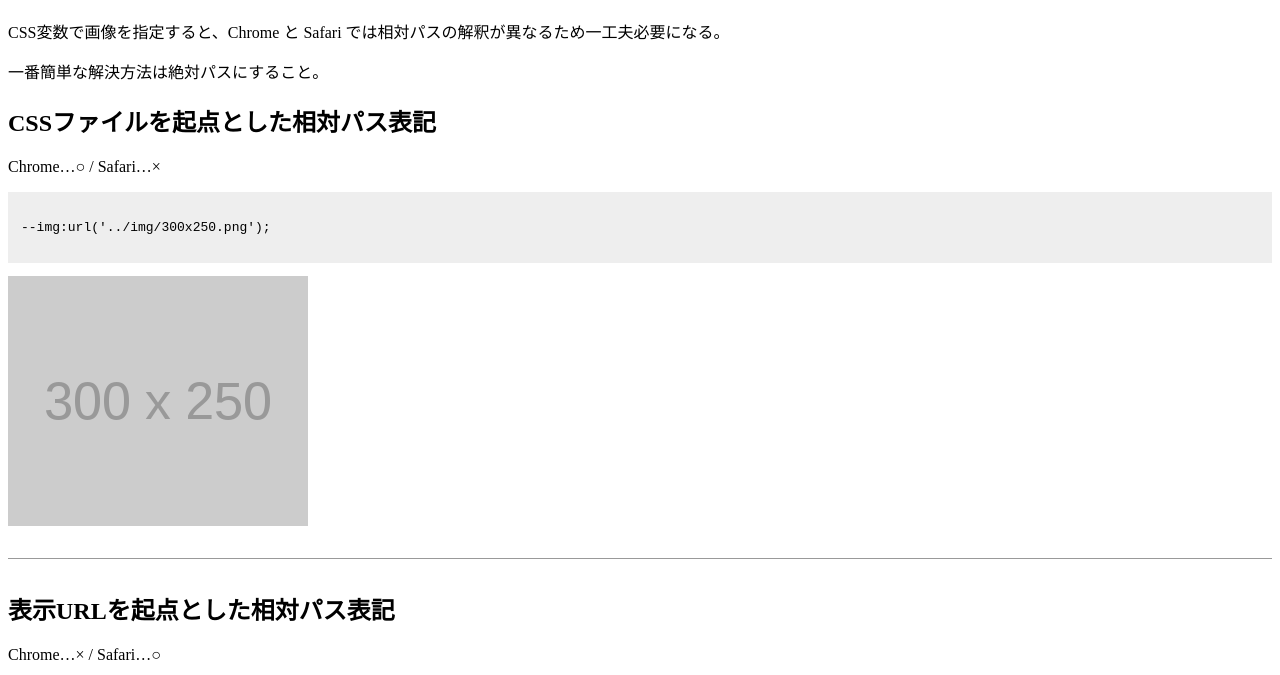
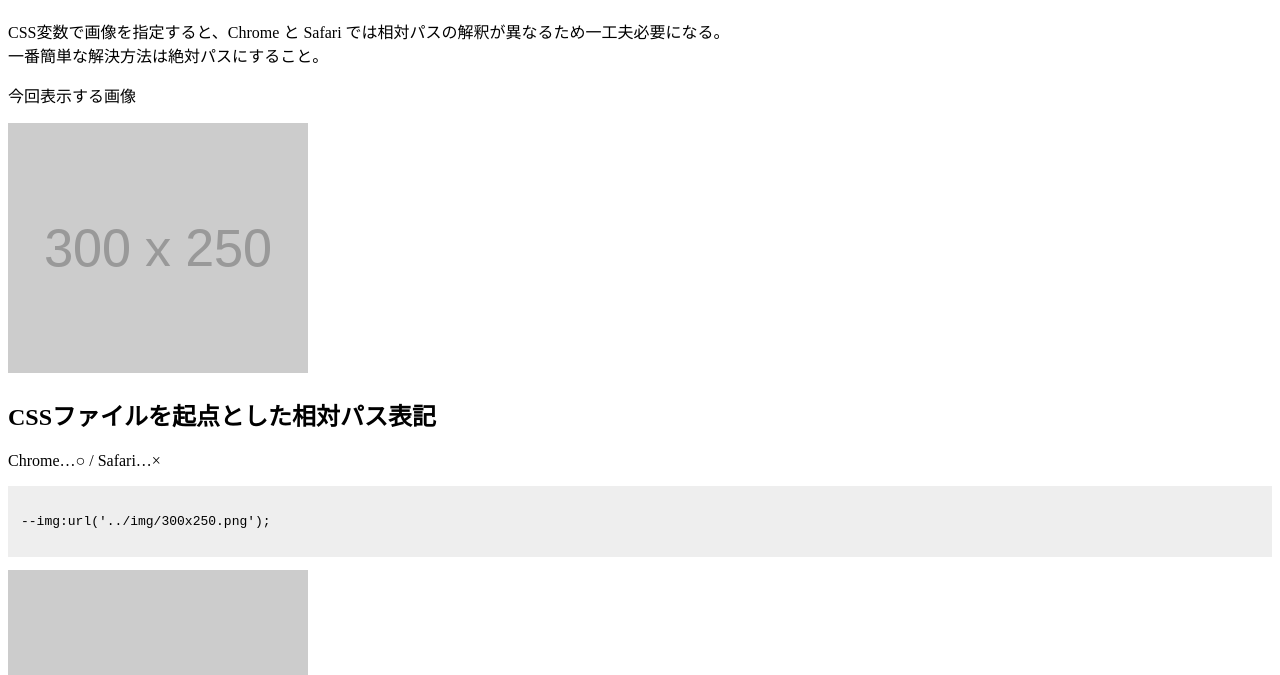
Before and after one commit to sygnas/cssvar-sample, a plain HTML site: page index.html in a window 1280 px wide. Shown: the part 70-745 px from the top of the page. Drawn offline with Linux system fonts and the light colour scheme; files whose address does not match are found by name.

Commit message:
feat: 画像サンプルを追加

```diff
--- a/index.html
+++ b/index.html
@@ -10,8 +10,13 @@
 
     <h1>CSS変数で画像を使うサンプル</h1>
 
-    <p>CSS変数で画像を指定すると、Chrome と Safari では相対パスの解釈が異なるため一工夫必要になる。</p>
-    <p>一番簡単な解決方法は絶対パスにすること。</p>
+
+    <p>CSS変数で画像を指定すると、Chrome と Safari では相対パスの解釈が異なるため一工夫必要になる。<br>
+    一番簡単な解決方法は絶対パスにすること。</p>
+
+    <p>今回表示する画像</p>
+    <p><img src="img/300x250.png" alt=""></p>
+
 
     <section>
       <h2>CSSファイルを起点とした相対パス表記</h2>
```
